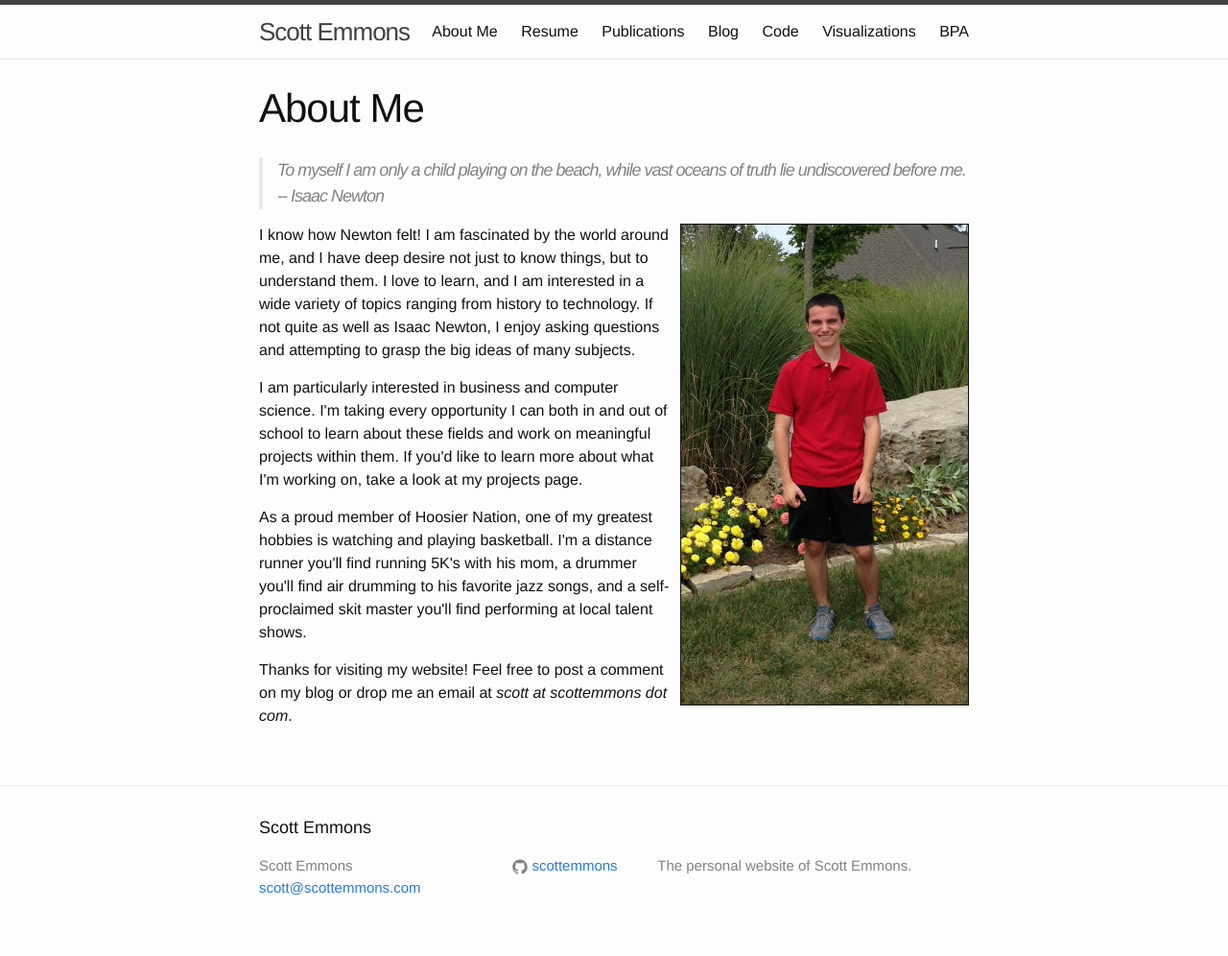
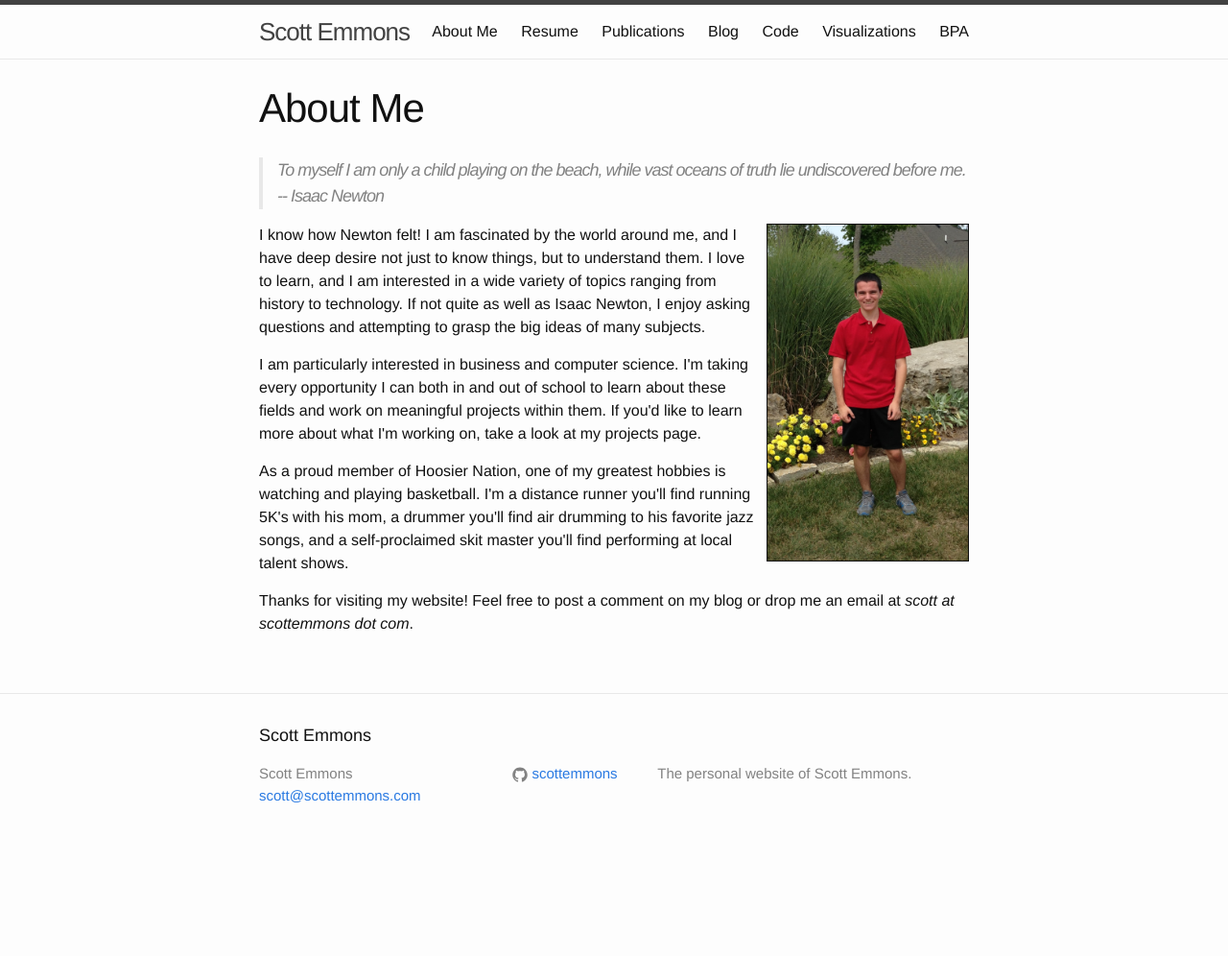
Before and after one commit to scottemmons/scottemmons.github.io, a Jekyll site: the page built from index.html, in a window 1280 px wide. Shown: the whole page at 96% size. Built offline with Jekyll 4.4.1, drawn with Linux system fonts in a browser that asks for light colours; after the commit the page ends 900 px from its top, so only the background shows below that.

Commit message:
size and margin of homepage image

```diff
--- a/index.html
+++ b/index.html
@@ -12,7 +12,7 @@ wordpress_id: 4
 
     <p><blockquote>To myself I am only a child playing on the beach, while vast oceans of truth lie undiscovered before me. -- Isaac Newton</blockquote></p>
 
-    <p><img src="/assets/About-Me-Picture.jpg" alt="A Picture of Me" style="max-height: 500px; float: right; border-style: solid; border-width: 1px; margin-left: 10px;"/></p>
+    <p><img src="/assets/About-Me-Picture.jpg" alt="A Picture of Me" style="max-height: 350px; float: right; border-style: solid; border-width: 1px; margin-left: 10px; margin-bottom: 10px;"/></p>
 
     <p>I know how Newton felt! I am fascinated by the world around me, and I have deep desire not just to know things, but to understand them. I love to learn, and I am interested in a wide variety of topics ranging from history to technology. If not quite as well as Isaac Newton, I enjoy asking questions and attempting to grasp the big ideas of many subjects.</p>
 
```
